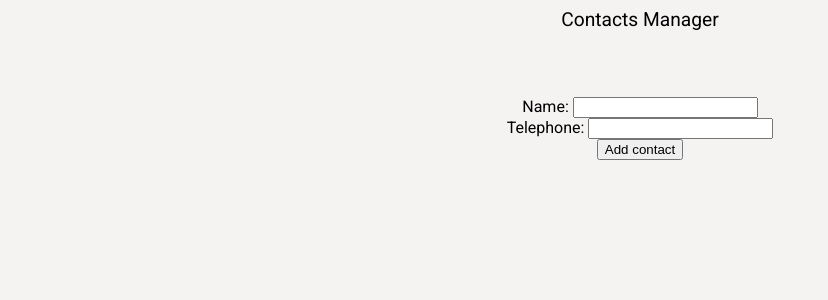
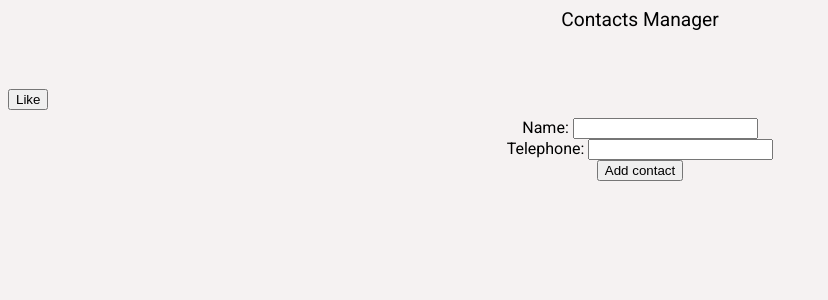
Before and after one commit to Kotauror/contacts_manager, a Flask app: page /contacts in a window 1280 px wide. Shown: the top 300 px of the page, without its empty margins (0-828 px from the left). Run offline with Flask 2, Linux system fonts and the light colour scheme; data that the repository does not hold is empty; some libraries are stand-ins or nearby versions.

Commit message:
Spike: add react like button.

```diff
--- /dev/null
+++ b/static/like_button.js
@@ -0,0 +1,25 @@
+'use strict';
+
+const element = React.createElement;
+
+class LikeButton extends React.Component {
+  constructor(props) {
+    super(props);
+    this.state = { liked: false };
+  }
+
+  render() {
+    if (this.state.liked) {
+      return 'You liked this.';
+    }
+
+    return element(
+      'button',
+      { onClick: () => this.setState({ liked: true }) },
+      'Like'
+    );
+  }
+}
+
+const domContainer = document.querySelector('#like_button_container');
+ReactDOM.render(element(LikeButton), domContainer);
--- a/templates/layout.html
+++ b/templates/layout.html
@@ -4,10 +4,15 @@
     <title>Contacts Manager</title>
     <link rel= "stylesheet" type= "text/css" href= "{{ url_for('static',filename='styles/general.css') }}">
     <link href="https://fonts.googleapis.com/css?family=Roboto" rel="stylesheet">
-<link rel="stylesheet" href="https://use.fontawesome.com/releases/v5.2.0/css/all.css" integrity="sha384-hWVjflwFxL6sNzntih27bfxkr27PmbbK/iSvJ+a4+0owXq79v+lsFkW54bOGbiDQ" crossorigin="anonymous">
+    <link rel="stylesheet" href="https://use.fontawesome.com/releases/v5.2.0/css/all.css" integrity="sha384-hWVjflwFxL6sNzntih27bfxkr27PmbbK/iSvJ+a4+0owXq79v+lsFkW54bOGbiDQ" crossorigin="anonymous">
+    <script src="https://unpkg.com/react@16/umd/react.development.js" crossorigin></script>
+    <script src="https://unpkg.com/react-dom@16/umd/react-dom.development.js" crossorigin></script>
   </head>
   <body>
+    <div id="reactEntry"></div>
   <div id="welcome-message">Contacts Manager</div>
+  <div id="like_button_container"></div>
     {% block body %} {% endblock %}
+    <script src="../static/like_button.js"></script>
   </body>
 </html>
```
